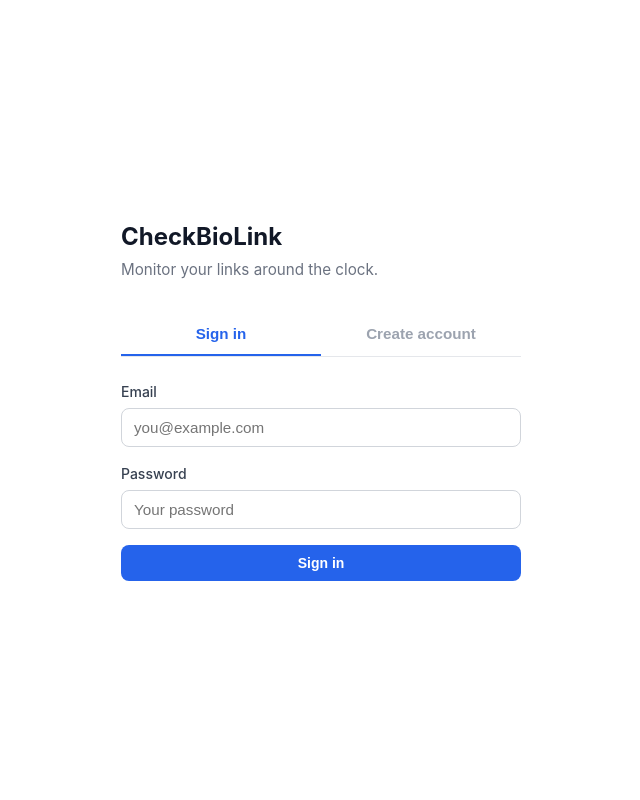
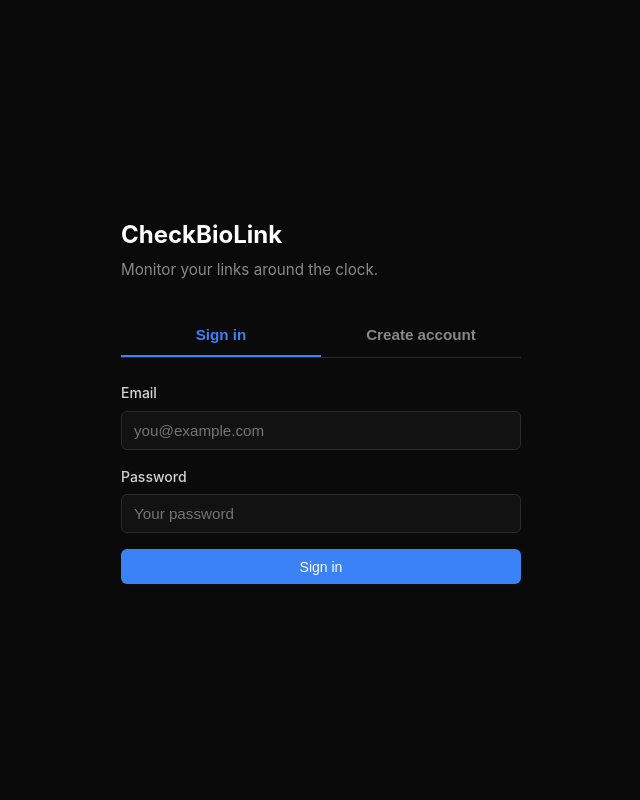
Before and after one commit to beardednotary/checkbiolinkMVP, a Flask app: page / in a window 1280 px wide. Shown: the whole page, without its empty margins (319-959 px from the left). Run offline with Flask 3, Linux system fonts and the light colour scheme.

Commit message:
Align dashboard and payment pages with landing page design system
Dark theme with matching CSS variables, button styles, and typography
from the landing page. Consistent look across all user-facing screens.

Co-Authored-By: Claude Opus 4.6 <noreply@anthropic.com>

```diff
--- a/templates/dashboard_app.html
+++ b/templates/dashboard_app.html
@@ -8,37 +8,27 @@
         * { margin: 0; padding: 0; box-sizing: border-box; }
 
         :root {
-            --blue: #2563eb;
-            --blue-light: #eff6ff;
-            --blue-dark: #1d4ed8;
-            --green: #16a34a;
-            --green-bg: #f0fdf4;
-            --red: #dc2626;
-            --red-bg: #fef2f2;
-            --yellow: #ca8a04;
-            --yellow-bg: #fefce8;
-            --gray-50: #f9fafb;
-            --gray-100: #f3f4f6;
-            --gray-200: #e5e7eb;
-            --gray-300: #d1d5db;
-            --gray-400: #9ca3af;
-            --gray-500: #6b7280;
-            --gray-600: #4b5563;
-            --gray-700: #374151;
-            --gray-800: #1f2937;
-            --gray-900: #111827;
+            --black: #0a0a0a;
+            --gray-900: #121212;
+            --gray-800: #1a1a1a;
+            --gray-700: #2a2a2a;
+            --gray-600: #3a3a3a;
+            --gray-400: #888888;
+            --gray-200: #d4d4d4;
             --white: #ffffff;
-            --shadow-sm: 0 1px 2px rgba(0,0,0,0.05);
-            --shadow: 0 1px 3px rgba(0,0,0,0.1), 0 1px 2px rgba(0,0,0,0.06);
-            --shadow-md: 0 4px 6px rgba(0,0,0,0.07), 0 2px 4px rgba(0,0,0,0.06);
-            --radius: 8px;
+            --accent: #3b82f6;
+            --accent-hover: #2563eb;
+            --green: #22c55e;
+            --red: #ef4444;
+            --yellow: #eab308;
         }
 
         body {
-            font-family: -apple-system, BlinkMacSystemFont, 'Segoe UI', Roboto, sans-serif;
-            background: var(--gray-50);
-            color: var(--gray-800);
-            line-height: 1.5;
+            font-family: -apple-system, BlinkMacSystemFont, 'Segoe UI', 'Roboto', sans-serif;
+            background: var(--black);
+            color: var(--white);
+            line-height: 1.6;
+            -webkit-font-smoothing: antialiased;
         }
 
         /* --- Auth page --- */
@@ -48,7 +38,6 @@
             align-items: center;
             justify-content: center;
             padding: 2rem;
-            background: var(--white);
         }
         .auth-card {
             width: 100%;
@@ -57,17 +46,16 @@
         .auth-card h1 {
             font-size: 1.5rem;
             font-weight: 700;
-            color: var(--gray-900);
             margin-bottom: .25rem;
         }
         .auth-card .subtitle {
-            color: var(--gray-500);
+            color: var(--gray-400);
             font-size: .95rem;
             margin-bottom: 2rem;
         }
         .tabs {
             display: flex;
-            border-bottom: 1px solid var(--gray-200);
+            border-bottom: 1px solid var(--gray-700);
             margin-bottom: 1.5rem;
         }
         .tab {
@@ -80,17 +68,17 @@
             font-size: .95rem;
             font-weight: 600;
             cursor: pointer;
-            transition: all .15s;
+            transition: all .2s;
         }
         .tab.active {
-            color: var(--blue);
-            border-bottom-color: var(--blue);
+            color: var(--accent);
+            border-bottom-color: var(--accent);
         }
         label {
             display: block;
             font-size: .875rem;
             font-weight: 500;
-            color: var(--gray-700);
+            color: var(--gray-200);
             margin-bottom: .375rem;
         }
         input[type="email"],
@@ -99,85 +87,94 @@
         input[type="url"] {
             width: 100%;
             padding: .625rem .75rem;
-            border: 1px solid var(--gray-300);
-            border-radius: var(--radius);
+            border: 1px solid var(--gray-700);
+            border-radius: 6px;
             font-size: .95rem;
-            color: var(--gray-800);
-            background: var(--white);
-            transition: border-color .15s;
+            color: var(--white);
+            background: var(--gray-900);
+            transition: border-color .2s;
         }
         input:focus {
             outline: none;
-            border-color: var(--blue);
-            box-shadow: 0 0 0 3px rgba(37,99,235,.1);
+            border-color: var(--accent);
         }
         .field { margin-bottom: 1rem; }
 
+        /* --- Buttons --- */
         .btn {
             display: inline-flex;
             align-items: center;
             justify-content: center;
-            padding: .625rem 1.25rem;
-            border-radius: var(--radius);
+            padding: .6rem 1.25rem;
+            border-radius: 6px;
             font-size: .875rem;
-            font-weight: 600;
+            font-weight: 500;
             border: none;
             cursor: pointer;
-            transition: background .15s, box-shadow .15s;
+            transition: all .2s;
             text-decoration: none;
         }
         .btn-primary {
-            width: 100%;
-            background: var(--blue);
+            background: var(--accent);
             color: var(--white);
         }
-        .btn-primary:hover { background: var(--blue-dark); }
-        .btn-outline {
-            background: var(--white);
-            color: var(--gray-700);
-            border: 1px solid var(--gray-300);
+        .btn-primary:hover {
+            background: var(--accent-hover);
+            transform: translateY(-1px);
         }
-        .btn-outline:hover { background: var(--gray-50); }
-        .btn-danger-outline {
-            background: var(--white);
+        .btn-secondary {
+            background: transparent;
+            color: var(--white);
+            border: 1px solid var(--gray-600);
+        }
+        .btn-secondary:hover { border-color: var(--gray-400); }
+        .btn-danger {
+            background: transparent;
             color: var(--red);
-            border: 1px solid var(--gray-200);
+            border: 1px solid var(--gray-700);
         }
-        .btn-danger-outline:hover { background: var(--red-bg); }
+        .btn-danger:hover {
+            border-color: var(--red);
+            background: rgba(239,68,68,.1);
+        }
         .btn-sm { padding: .375rem .75rem; font-size: .8125rem; }
+        .btn-full { width: 100%; }
 
+        /* --- Alerts --- */
         .alert {
             padding: .75rem 1rem;
-            border-radius: var(--radius);
+            border-radius: 6px;
             font-size: .875rem;
             margin-bottom: 1rem;
             display: none;
         }
         .alert.show { display: block; }
-        .alert-error { background: var(--red-bg); color: var(--red); }
-        .alert-warning { background: var(--yellow-bg); color: var(--yellow); border: 1px solid #fde68a; }
-        .alert-info { background: var(--blue-light); color: var(--blue); }
+        .alert-error {
+            background: rgba(239,68,68,.1);
+            border: 1px solid rgba(239,68,68,.25);
+            color: var(--red);
+        }
 
         /* --- Dashboard shell --- */
         .dashboard { display: none; }
         .dashboard.active { display: block; }
 
         .topbar {
-            background: var(--white);
-            border-bottom: 1px solid var(--gray-200);
-            padding: 0 1.5rem;
+            padding: 0 2rem;
             height: 56px;
             display: flex;
             align-items: center;
             justify-content: space-between;
+            border-bottom: 1px solid var(--gray-800);
             position: sticky;
             top: 0;
+            background: rgba(10, 10, 10, 0.8);
+            backdrop-filter: blur(10px);
             z-index: 50;
         }
         .topbar-brand {
             font-size: 1.125rem;
             font-weight: 700;
-            color: var(--gray-900);
         }
         .topbar-right {
             display: flex;
@@ -494,7 +503,7 @@
                 <label for="loginPassword">Password</label>
                 <input type="password" id="loginPassword" required placeholder="Your password">
             </div>
-            <button type="submit" class="btn btn-primary">Sign in</button>
+            <button type="submit" class="btn btn-primary btn-full">Sign in</button>
         </form>
 
         <form id="registerForm" onsubmit="handleRegister(event)" style="display:none">
@@ -506,7 +515,7 @@
                 <label for="registerPassword">Password</label>
                 <input type="password" id="registerPassword" required placeholder="Min. 8 characters" minlength="8">
             </div>
-            <button type="submit" class="btn btn-primary">Create account</button>
+            <button type="submit" class="btn btn-primary btn-full">Create account</button>
         </form>
     </div>
 </div>
@@ -565,7 +572,7 @@
                     <label for="linkUrl">URL</label>
                     <input type="url" id="linkUrl" required placeholder="https://example.com">
                 </div>
-                <button type="submit" class="btn btn-primary">Add link</button>
+                <button type="submit" class="btn btn-primary btn-full">Add link</button>
             </form>
         </div>
     </div>
@@ -792,14 +797,13 @@ function createLinkCard(link) {
             <div class="link-checked">${checked}</div>
         </div>
         <div class="link-actions">
-            <button class="btn btn-outline btn-sm" onclick="viewHistory(${link.id}, '${esc(link.name || link.url)}')">History</button>
-            <button class="btn btn-outline btn-sm" onclick="checkLink(${link.id}, this)">Check</button>
-            <button class="btn btn-danger-outline btn-sm" onclick="deleteLink(${link.id})">Delete</button>
+            <button class="btn btn-secondary btn-sm" onclick="viewHistory(${link.id}, '${esc(link.name || link.url)}')">History</button>
+            <button class="btn btn-secondary btn-sm" onclick="checkLink(${link.id}, this)">Check</button>
+            <button class="btn btn-danger btn-sm" onclick="deleteLink(${link.id})">Delete</button>
         </div>`;
     return card;
 }
 
-/* ---------- Link actions ---------- */
 function openAddModal() { document.getElementById('addLinkOverlay').classList.add('active'); }
 function closeAddModal() {
     document.getElementById('addLinkOverlay').classList.remove('active');
```
Also changed, not shown: other parts of templates/dashboard_app.html (+84 -82 lines), templates/payment_success.html (+16 -14 lines).
